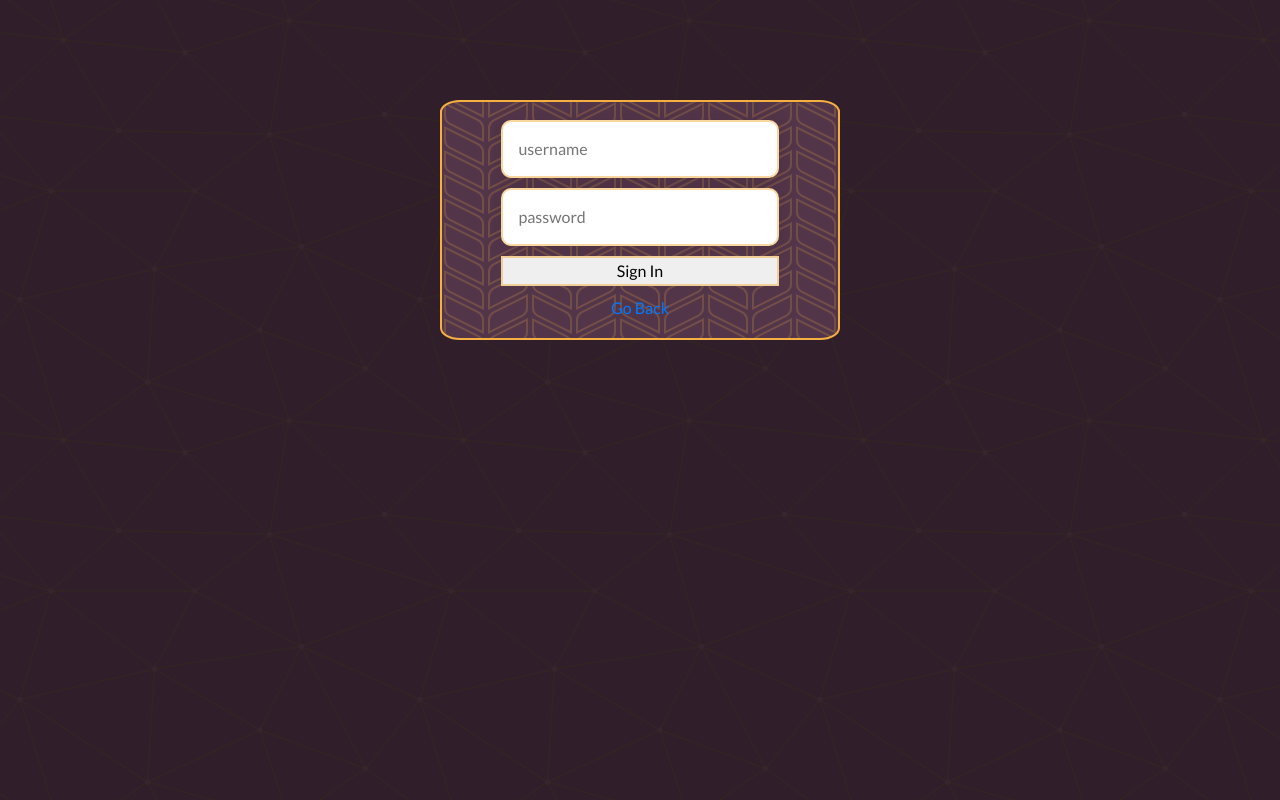
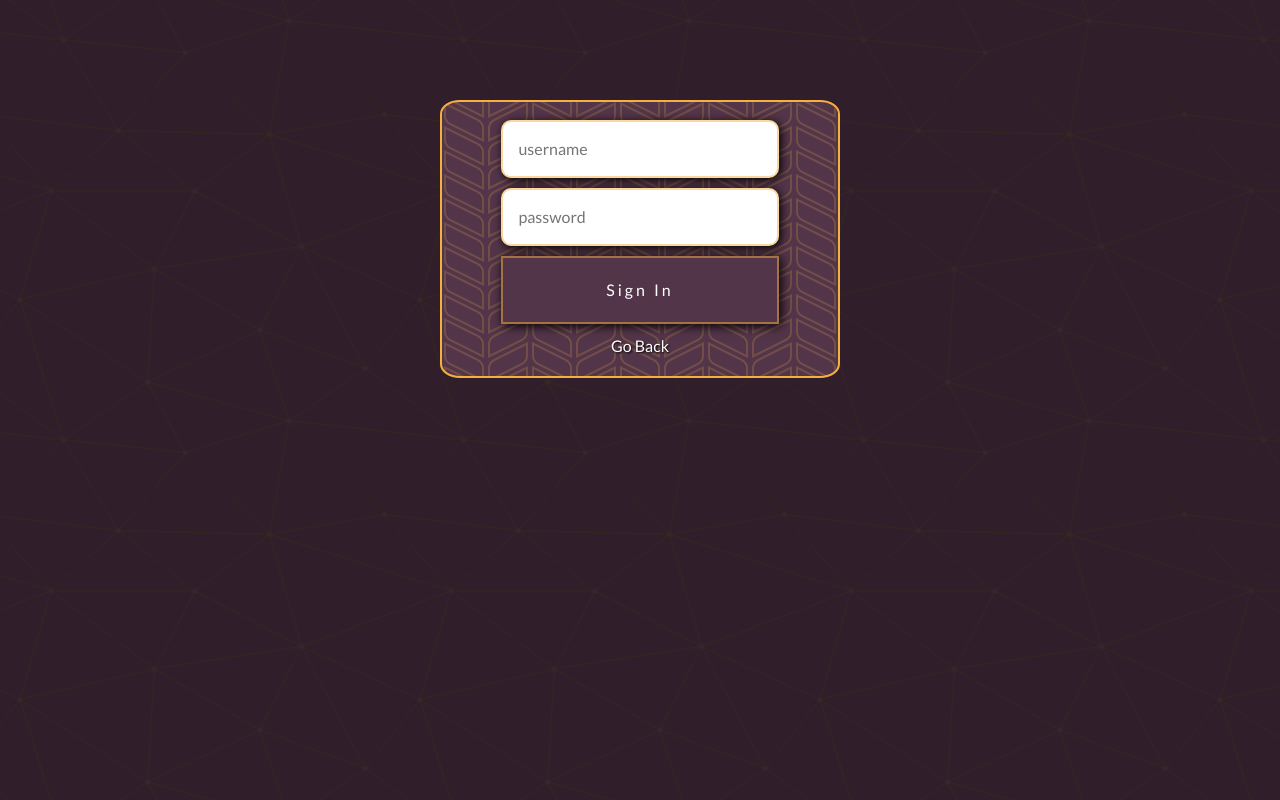
Before and after one commit to tylerdrewwork/Surveasy, a React (Create React App) app in the folder client/: page /signin in a window 1280 px wide. Built offline with nearby package versions, Linux system fonts and the light colour scheme; the HTML template or start-up script is replaced by a standard one.

Commit message:
ref: button refactored to not include example_e class

```diff
--- a/client/src/components/Button/button.css
+++ b/client/src/components/Button/button.css
@@ -1,4 +1,4 @@
-.example_e {
+button {
   background: #533549;
   color: #ffffff !important;
   font-weight: 100;
@@ -11,7 +11,7 @@
   letter-spacing: 3px;
 }
 
-.example_e:hover {
+button:hover {
   color: #533549 !important;
   font-weight: 700 !important;
   letter-spacing: 5px;
@@ -21,4 +21,3 @@
   -webkit-transition: all 0.3s ease 0s;
   transition: all 0.3s ease 0s;
 }
-/*# sourceMappingURL=button.css.map */
--- a/client/src/components/Button/button.js
+++ b/client/src/components/Button/button.js
@@ -3,7 +3,7 @@ import "./button.css";
 
 function Button(props){
     return(
-        <button className="example_e form-field" {...props}>
+        <button {...props}>
             {props.name}
         </button>
     )
--- a/client/src/components/Button/button.scss
+++ b/client/src/components/Button/button.scss
@@ -1,6 +1,6 @@
 @import '../../style/_colors.scss';
 
-.example_e {
+button {
     background: #533549;
     color: #ffffff !important;
     font-weight: 100;
@@ -12,7 +12,7 @@
     letter-spacing: 3px;
 }
 
-.example_e:hover {
+button:hover {
     color: #533549 !important;
     font-weight: 700 !important;
     letter-spacing: 5px;
--- a/client/src/pages/signin-signup.css
+++ b/client/src/pages/signin-signup.css
@@ -41,3 +41,13 @@
 .sign-form-wrapper .sign-form-content > * {
   margin: 5px 0px;
 }
+
+.sign-form-wrapper .sign-form-content a {
+  text-shadow: 1px 1px 2px black;
+  color: white;
+}
+
+.form-field {
+  -webkit-box-shadow: 2px 2px 10px 0px black;
+          box-shadow: 2px 2px 10px 0px black;
+}
--- a/client/src/pages/signin-signup.scss
+++ b/client/src/pages/signin-signup.scss
@@ -24,5 +24,14 @@
         & > * {
             margin: 5px 0px;
         }
+
+        & a {
+            text-shadow: 1px 1px 2px black;
+            color: white;
+        }
     }
 }
+
+.form-field {
+    box-shadow: 2px 2px 10px 0px black;
+}
--- a/client/src/pages/signup.js
+++ b/client/src/pages/signup.js
@@ -43,7 +43,7 @@ function SignUp() {
             type="password"
             className="form-field"
             ></Input>
-          <Button onClick={handleFormSubmit} name="Sign Up"></Button>
+          <Button onClick={handleFormSubmit} name="Sign Up" className="form-field"></Button>
           <Link to="/">Go Back</Link>
         </div>
       </div>
```
